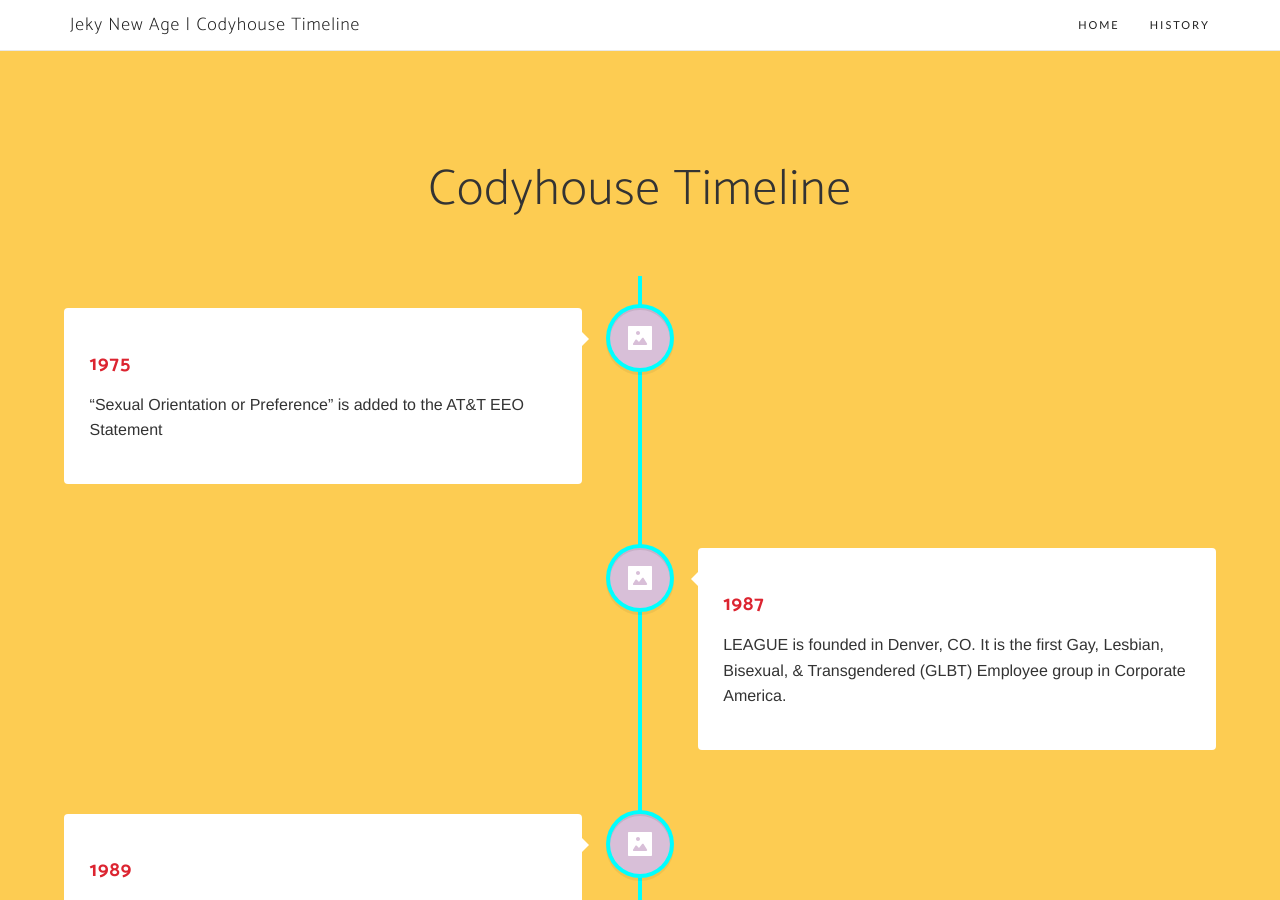
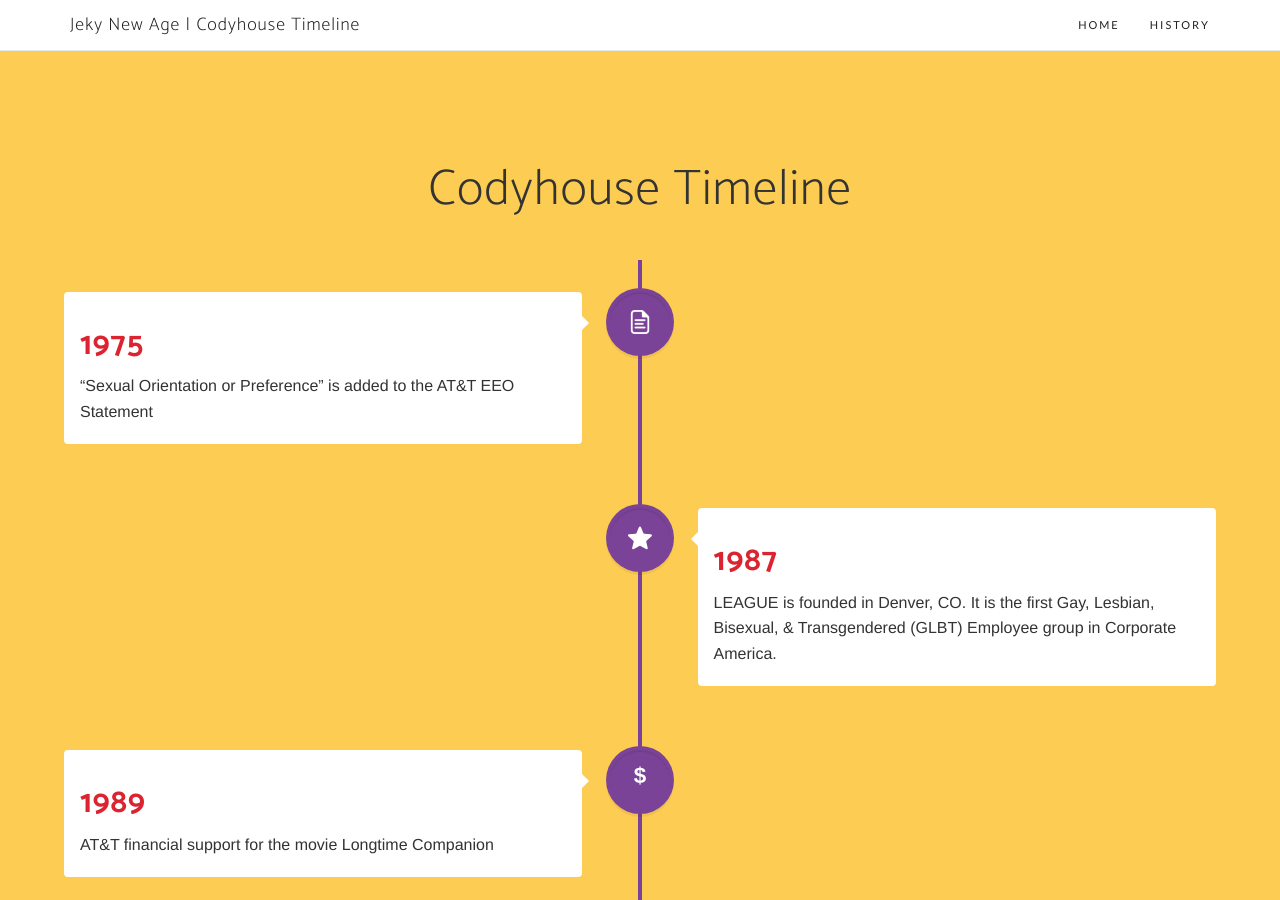
Before and after one commit to valenemendiola/valenemendiola.github.io, a Jekyll site: the page built from history/codyhouse.html, in a window 1280 px wide and 900 px high, scrolled down 878 px. Built offline with Jekyll 4.4.1, drawn with Linux system fonts in a browser that asks for light colours; nearby versions of some CDN libraries; some web fonts are replaced.

Commit message:
updated codyhouse

```diff
--- a/css/style.css
+++ b/css/style.css
@@ -34,12 +34,12 @@ Modules - reusable parts of our design
   left: 18px;
   height: 100%;
   width: 4px;
-  background: #00ffff; /* #d7e4ed */
+  background: #7b4397; /* #d7e4ed */
 }
 @media only screen and (min-width: 1170px) {
   #cd-timeline {
-    margin-top: 3em;
-    margin-bottom: 3em;
+    margin-top: 2em;
+    margin-bottom: 2em;
   }
   #cd-timeline::before {
     left: 50%;
@@ -81,7 +81,7 @@ Modules - reusable parts of our design
   width: 40px;
   height: 40px;
   border-radius: 50%;
-  box-shadow: 0 0 0 4px #00ffff, inset 0 2px 0 rgba(0, 0, 0, 0.08), 0 3px 0 4px rgba(0, 0, 0, 0.05);
+  box-shadow: 0 0 0 4px #7b4397, inset 0 2px 0 rgba(0, 0, 0, 0.08), 0 3px 0 4px rgba(0, 0, 0, 0.05);
 }
 .cd-timeline-img img {
   display: block;
@@ -93,11 +93,42 @@ Modules - reusable parts of our design
   margin-left: -12px;
   margin-top: -12px;
 }
-.cd-timeline-img.cd-picture {
+.cd-timeline-img.cd-purple {
+  background: #7b4397; /* #7b4397 */
+}
+
+.cd-timeline-img.cd-purple p{
+	line-height:1.25em;
+	font-size:1.4em;
+	text-align: center;
+	font-weight:bold;
+	margin-top: 12px;
+	color: white;
+}
+
+.cd-timeline-img-last {
+  background: #7b4397;
+  position: absolute;
+  top: 0;
+  left: 47%;
+  width: 75px;
+  height: 75px;
+  border-radius: 50%;
+  box-shadow: 0 0 0 4px #7b4397, inset 0 2px 0 rgba(0, 0, 0, 0.08), 0 3px 0 4px rgba(0, 0, 0, 0.05);
+}
+
+.cd-timeline-img-last.cd-purple p{
+	line-height:1.25em;
+	font-size:1.4em;
+	text-align: center;
+	font-weight:bold;
+	margin-top: 21px;
+	color: white;
+}
+
+
+.cd-timeline-img.cd-lpurple {
   background: #d8bfd8; /* #7b4397 */
-}
-.cd-timeline-img.cd-movie {
-  background: #c03b44;
 }
 .cd-timeline-img.cd-location {
   background: #f0ca45;
@@ -185,7 +216,7 @@ Modules - reusable parts of our design
   margin-left: 60px;
   background: white;
   border-radius: 0.25em;
-  padding: 1em;
+  padding: .2em;
   border: #dc2430;
   /*box-shadow: inset 0 0 1em #dc2430; /* box-shadow: 0 3px 0 #d7e4ed */
 
@@ -208,12 +239,12 @@ Modules - reusable parts of our design
   display: inline-block;
 }
 .cd-timeline-content p {
-  margin: 1em 0;
+  margin: .25em 0;
   line-height: 1.6;
 }
 .cd-timeline-content .cd-read-more {
   float: right;
-  padding: .8em 1em;
+  padding: .5em 1em;
   background: #acb7c0;
   color: white;
   border-radius: 0.25em;
@@ -239,7 +270,7 @@ Modules - reusable parts of our design
 @media only screen and (min-width: 768px) {
   .cd-timeline-content h2 {
     font-size: 20px;
-    font-size: 1.25rem;
+    font-size: 2em; /* 1.25rem */
   }
   .cd-timeline-content p {
     font-size: 16px;
@@ -253,7 +284,7 @@ Modules - reusable parts of our design
 @media only screen and (min-width: 1170px) {
   .cd-timeline-content {
     margin-left: 0;
-    padding: 1.6em;
+    padding: 1em;
     width: 45%;
   }
   .cd-timeline-content::before {
--- a/history/codyhouse.html
+++ b/history/codyhouse.html
@@ -20,8 +20,8 @@ layout: timeline
 <div id="cd-timeline" class="cd-container">
 
 	<div class="cd-timeline-block">
-		<div class="cd-timeline-img cd-picture">
-			<img src="{{ site.baseurl }}/img/cd-icon-picture.svg" alt="Picture">
+		<div class="cd-timeline-img cd-purple">
+			<img src="{{ site.baseurl }}/img/doc.png" alt="">
 		</div> <!-- cd-timeline-img -->
 		<div class="cd-timeline-content">
 			<h2>1975</h2>
@@ -31,20 +31,19 @@ layout: timeline
 		</div> <!-- cd-timeline-block -->
 
 		<div class="cd-timeline-block">
-			<div class="cd-timeline-img cd-picture">
-				<img src="{{ site.baseurl }}/img/cd-icon-picture.svg" alt="Movie">
+			<div class="cd-timeline-img cd-purple">
+			<img src="{{ site.baseurl }}/img/star.svg" alt="">
 			</div> <!-- cd-timeline-img -->
 
 			<div class="cd-timeline-content">
 				<h2>1987</h2>
 				<p>LEAGUE is founded in Denver, CO. It is the first Gay, Lesbian, Bisexual, & Transgendered (GLBT) Employee group in Corporate America.</p>
-				<!-- span class="cd-date">Jan 18</span -->
 			</div> <!-- cd-timeline-content -->
 		</div> <!-- cd-timeline-block -->
 
 		<div class="cd-timeline-block">
-			<div class="cd-timeline-img cd-picture">
-				<img src="{{ site.baseurl }}/img/cd-icon-picture.svg" alt="Picture">
+			<div class="cd-timeline-img cd-purple">
+			<p>$</p>
 			</div> <!-- cd-timeline-img -->
 
 			<div class="cd-timeline-content">
@@ -54,8 +53,8 @@ layout: timeline
 		</div> <!-- cd-timeline-block -->
 
 		<div class="cd-timeline-block">
-			<div class="cd-timeline-img cd-picture">
-				<img src="{{ site.baseurl }}/img/cd-icon-picture.svg" alt="Location">
+			<div class="cd-timeline-img cd-purple">
+			<img src="{{ site.baseurl }}/img/star.svg" alt="">
 			</div> <!-- cd-timeline-img -->
 
 			<div class="cd-timeline-content">
@@ -65,8 +64,8 @@ layout: timeline
 		</div> <!-- cd-timeline-block -->
 
 		<div class="cd-timeline-block">
-			<div class="cd-timeline-img cd-picture">
-				<img src="{{ site.baseurl }}/img/cd-icon-picture.svg" alt="Location">
+			<div class="cd-timeline-img cd-purple">
+				<img src="{{ site.baseurl }}/img/handshake.png" alt="Location">
 			</div> <!-- cd-timeline-img -->
 
 			<div class="cd-timeline-content">
@@ -76,8 +75,8 @@ layout: timeline
 		</div> <!-- cd-timeline-block -->
 
 		<div class="cd-timeline-block">
-			<div class="cd-timeline-img cd-picture">
-				<img src="{{ site.baseurl }}/img/cd-icon-picture.svg" alt="Movie">
+			<div class="cd-timeline-img cd-purple">
+				<img src="{{ site.baseurl }}/img/conference.png" alt="Movie">
 			</div> <!-- cd-timeline-img -->
 
 			<div class="cd-timeline-content">
@@ -87,8 +86,8 @@ layout: timeline
 		</div> <!-- cd-timeline-block -->
 
 	<div class="cd-timeline-block">
-		<div class="cd-timeline-img cd-picture">
-			<img src="{{ site.baseurl }}/img/cd-icon-picture.svg" alt="Picture">
+		<div class="cd-timeline-img cd-purple">
+			<img src="{{ site.baseurl }}/img/star.svg" alt="Picture">
 		</div> <!-- cd-timeline-img -->
 		<div class="cd-timeline-content">
 			<h2>1993</h2>
@@ -98,8 +97,8 @@ layout: timeline
 		</div> <!-- cd-timeline-block -->
 
 	<div class="cd-timeline-block">
-		<div class="cd-timeline-img cd-picture">
-			<img src="{{ site.baseurl }}/img/cd-icon-picture.svg" alt="Picture">
+		<div class="cd-timeline-img cd-purple">
+			<img src="{{ site.baseurl }}/img/mail.png" alt="Picture">
 		</div> <!-- cd-timeline-img -->
 		<div class="cd-timeline-content">
 			<h2>1994</h2>
@@ -114,8 +113,8 @@ layout: timeline
 
 
 	<div class="cd-timeline-block">
-		<div class="cd-timeline-img cd-picture">
-			<img src="{{ site.baseurl }}/img/cd-icon-picture.svg" alt="Picture">
+		<div class="cd-timeline-img cd-purple">
+			<img src="{{ site.baseurl }}/img/star.svg" alt="Picture">
 		</div> <!-- cd-timeline-img -->
 		<div class="cd-timeline-content">
 			<h2>1996</h2>
@@ -125,8 +124,8 @@ layout: timeline
 		</div> <!-- cd-timeline-block -->
 
 	<div class="cd-timeline-block">
-		<div class="cd-timeline-img cd-picture">
-			<img src="{{ site.baseurl }}/img/cd-icon-picture.svg" alt="Picture">
+		<div class="cd-timeline-img cd-purple">
+			<img src="{{ site.baseurl }}/img/handshake.png" alt="Picture">
 		</div> <!-- cd-timeline-img -->
 		<div class="cd-timeline-content">
 			<h2>1997</h2>
@@ -138,8 +137,8 @@ layout: timeline
 		</div> <!-- cd-timeline-block -->
 
 	<div class="cd-timeline-block">
-		<div class="cd-timeline-img cd-picture">
-			<img src="{{ site.baseurl }}/img/cd-icon-picture.svg" alt="Picture">
+		<div class="cd-timeline-img cd-purple">
+			<img src="{{ site.baseurl }}/img/student.png" alt="Picture">
 		</div> <!-- cd-timeline-img -->
 		<div class="cd-timeline-content">
 			<h2>1999</h2>
@@ -151,8 +150,8 @@ layout: timeline
 		</div> <!-- cd-timeline-block -->
 
 	<div class="cd-timeline-block">
-		<div class="cd-timeline-img cd-picture">
-			<img src="{{ site.baseurl }}/img/cd-icon-picture.svg" alt="Picture">
+		<div class="cd-timeline-img cd-purple">
+			<img src="{{ site.baseurl }}/img/conference.png" alt="Picture">
 		</div> <!-- cd-timeline-img -->
 		<div class="cd-timeline-content">
 			<h2>2000 - TODAY</h2>
@@ -164,8 +163,8 @@ layout: timeline
 		</div> <!-- cd-timeline-block -->
 
 	<div class="cd-timeline-block">
-		<div class="cd-timeline-img cd-picture">
-			<img src="{{ site.baseurl }}/img/cd-icon-picture.svg" alt="Picture">
+		<div class="cd-timeline-img cd-purple">
+			<img src="{{ site.baseurl }}/img/star.svg" alt="Picture">
 		</div> <!-- cd-timeline-img -->
 		<div class="cd-timeline-content">
 			<h2>2003</h2>
@@ -175,8 +174,8 @@ layout: timeline
 		</div> <!-- cd-timeline-block -->
 
 	<div class="cd-timeline-block">
-		<div class="cd-timeline-img cd-picture">
-			<img src="{{ site.baseurl }}/img/cd-icon-picture.svg" alt="Picture">
+		<div class="cd-timeline-img cd-purple">
+			<img src="{{ site.baseurl }}/img/star.svg" alt="Picture">
 		</div> <!-- cd-timeline-img -->
 		<div class="cd-timeline-content">
 			<h2>2003 - 2006</h2>
@@ -188,8 +187,8 @@ layout: timeline
 		</div> <!-- cd-timeline-block -->
 
 	<div class="cd-timeline-block">
-		<div class="cd-timeline-img cd-picture">
-			<img src="{{ site.baseurl }}/img/cd-icon-picture.svg" alt="Picture">
+		<div class="cd-timeline-img cd-purple">
+			<img src="{{ site.baseurl }}/img/handshake.png" alt="Picture">
 		</div> <!-- cd-timeline-img -->
 		<div class="cd-timeline-content">
 			<h2>2006</h2>
@@ -199,8 +198,8 @@ layout: timeline
 		</div> <!-- cd-timeline-block -->
 
 	<div class="cd-timeline-block">
-		<div class="cd-timeline-img cd-picture">
-			<img src="{{ site.baseurl }}/img/cd-icon-picture.svg" alt="Picture">
+		<div class="cd-timeline-img cd-purple">
+			<img src="{{ site.baseurl }}/img/handshake.png" alt="Picture">
 		</div> <!-- cd-timeline-img -->
 		<div class="cd-timeline-content">
 			<h2>2007</h2>
@@ -210,9 +209,9 @@ layout: timeline
 		</div> <!-- cd-timeline-block -->
 
 	<div class="cd-timeline-block">
-		<div class="cd-timeline-img cd-picture">
-			<img src="{{ site.baseurl }}/img/cd-icon-picture.svg" alt="Picture">
-		</div> <!-- cd-timeline-img -->
+		<div class="cd-timeline-img cd-purple">
+			<p>$</p>
+			</div> <!-- cd-timeline-img -->
 		<div class="cd-timeline-content">
 			<h2>2012</h2>
 			<p>LEAGUE partners with AT&T & through PRIDE In A Box brought 13.8M in revenue for corporation</p>
@@ -221,8 +220,8 @@ layout: timeline
 		</div> <!-- cd-timeline-block -->
 
 	<div class="cd-timeline-block">
-		<div class="cd-timeline-img cd-picture">
-			<img src="{{ site.baseurl }}/img/cd-icon-picture.svg" alt="Picture">
+		<div class="cd-timeline-img cd-purple">
+			<img src="{{ site.baseurl }}/img/handshake.png" alt="Picture">
 		</div> <!-- cd-timeline-img -->
 		<div class="cd-timeline-content">
 			<h2>2015</h2>
@@ -232,8 +231,8 @@ layout: timeline
 		</div> <!-- cd-timeline-block -->
 
 	<div class="cd-timeline-block">
-		<div class="cd-timeline-img cd-picture">
-			<img src="{{ site.baseurl }}/img/cd-icon-picture.svg" alt="Picture">
+		<div class="cd-timeline-img cd-purple">
+			<img src="{{ site.baseurl }}/img/birthday-cake.png" alt="Picture">
 		</div> <!-- cd-timeline-img -->
 		<div class="cd-timeline-content">
 			<h2>2017</h2>
@@ -242,6 +241,13 @@ layout: timeline
 			</div> <!-- cd-timeline-content -->
 		</div> <!-- cd-timeline-block -->
 
+	<div class="cd-timeline-block">
+		<div class="cd-timeline-img-last cd-purple">
+			<p>2021</p>
+		</div> <!-- cd-timeline-img -->
+	</div> <!-- cd-timeline-block -->
+
+
 	</div> <!-- cd-timeline -->
 </section> <!-- timeline -->
 
```
Also changed, not shown: img/doc-b.png (added), img/document-24.png (added), img/document-32.png (added), 6 other files.
